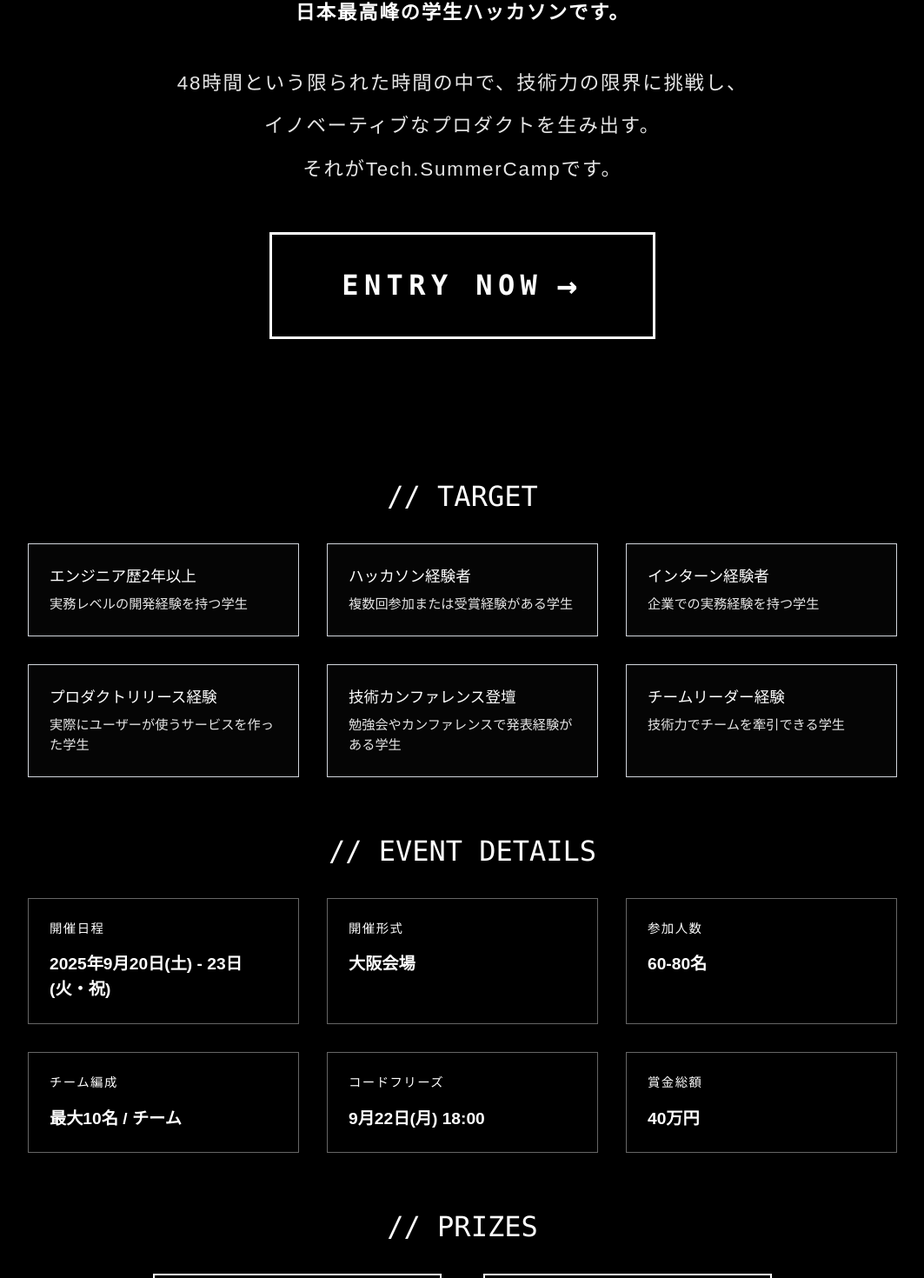
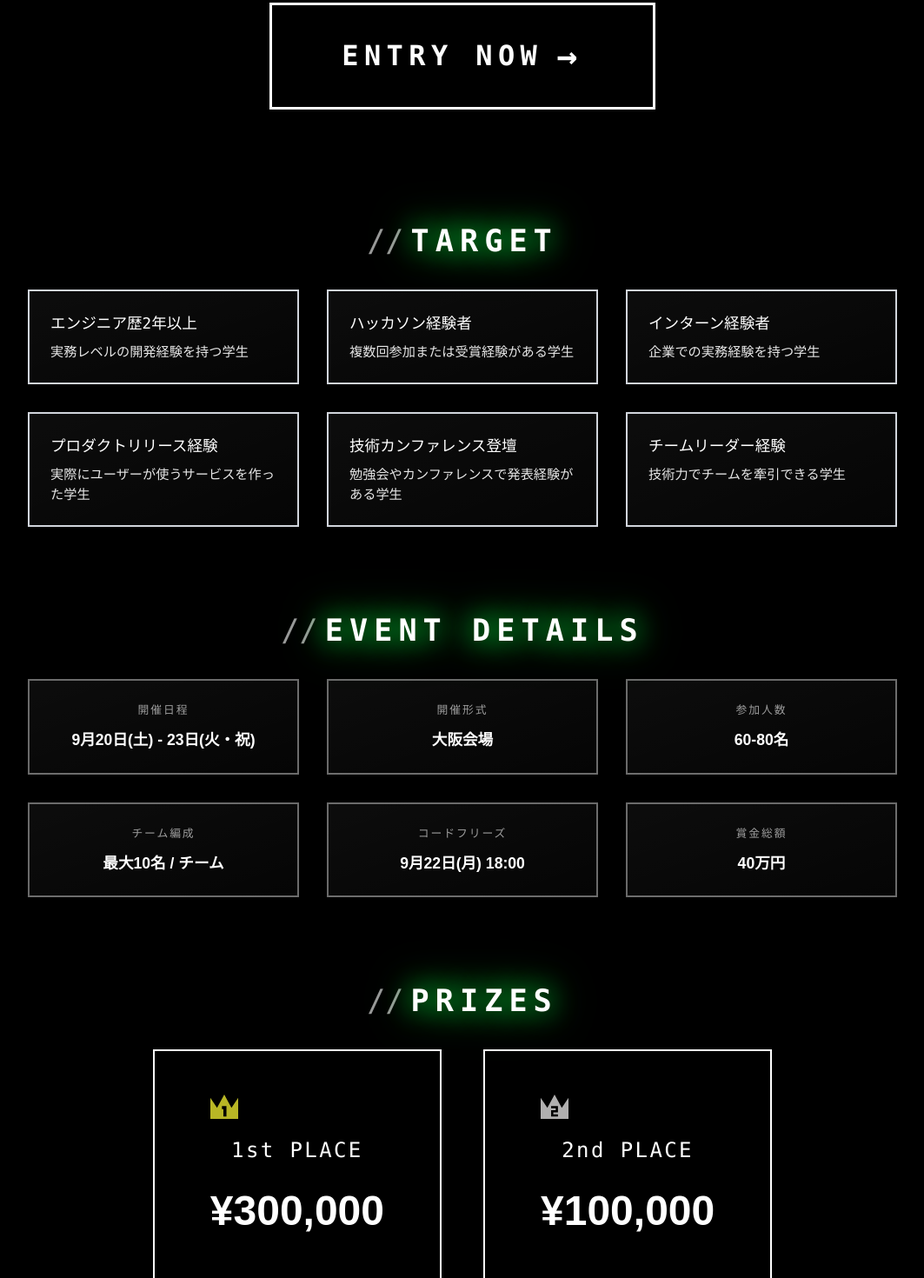
Before and after one commit to Tech-SummerCamp/TSC, a React (Vite) app: page /2025 in a window 1280 px wide. Shown: the part 1263-2733 px from the top of the page at 87% size, without its empty margins (108-1171 px from the left). Built offline with nearby package versions, Linux system fonts and the light colour scheme.

Commit message:
update home

```diff
--- a/src/components/home/GridItem.tsx
+++ b/src/components/home/GridItem.tsx
@@ -5,14 +5,14 @@
 }
 
 const GridItem = ({ title, description, type = 'target' }: GridItemProps) => {
-  const targetStyles = "p-6 border border-gray-300 bg-white/[0.02] transition-all duration-300 hover:border-terminal-green hover:translate-x-2.5";
-  const detailStyles = "text-center py-8 px-4 border border-white/40 relative overflow-hidden transition-all duration-300 before:content-[''] before:absolute before:bottom-0 before:left-0 before:w-full before:h-[3px] before:bg-terminal-green before:scale-x-0 before:transition-transform before:duration-300 hover:before:scale-x-100";
+  const targetStyles = "p-6 border-2 border-gray-300 bg-gradient-to-br from-white/5 to-white/2 transition-all duration-300 hover:border-terminal-green hover:-translate-y-1 hover:shadow-[0_10px_40px_rgba(0,255,65,0.3)] hover:bg-terminal-green/10";
+  const detailStyles = "flex flex-col items-center justify-center text-center py-8 px-4 border-2 border-white/40 bg-gradient-to-br from-white/5 to-white/2 transition-all duration-300 hover:border-terminal-green hover:shadow-[0_10px_40px_rgba(0,255,65,0.3)] hover:bg-terminal-green/10 hover:-translate-y-1";
 
   const targetTitleStyles = "font-mono text-[1.1rem] mb-2 text-terminal-green";
   const targetTextStyles = "text-[0.95rem] mb-0 opacity-90";
 
-  const detailTitleStyles = "font-mono text-[0.9rem] uppercase tracking-[0.1em] mb-4 text-terminal-green";
-  const detailTextStyles = "text-[1.2rem] font-bold mb-0";
+  const detailTitleStyles = "font-mono text-[0.8rem] uppercase tracking-[0.15em] mb-3 text-white/60 font-medium";
+  const detailTextStyles = "text-[1.1rem] font-bold mb-0 text-terminal-green";
 
   const isTarget = type === 'target';
 
--- a/src/pages/2025/Home.tsx
+++ b/src/pages/2025/Home.tsx
@@ -2,7 +2,6 @@
 import { Link } from 'react-router-dom';
 import Logo from '../../components/common/Logo';
 import NewsCard from '../../components/common/NewsCard';
-import SectionTitle from '../../components/common/SectionTitle';
 import GridItem from '../../components/home/GridItem';
 import PrizeItem from '../../components/home/PrizeItem';
 import WinnerItem from '../../components/home/WinnerItem';
@@ -33,13 +32,13 @@
 
   return (
     <div className="w-full overflow-x-hidden">
-      <section className="min-h-[75vh] md:min-h-[80vh] flex items-center relative overflow-hidden py-6 md:py-8 w-full max-w-[100vw]">
+      <section className="min-h-[75vh] md:min-h-[80vh] flex items-center relative overflow-hidden w-full max-w-[100vw]">
         <div className="max-w-7xl mx-auto px-4 md:px-8 w-full box-border">
           <div className="relative z-[2]">
-            <div className="flex justify-center items-center mb-8 md:mb-12 lg:mb-16 mt-4 md:mt-8 text-center py-4 md:py-6 lg:py-8">
+            <div className="flex justify-center items-center text-center">
               <img src="/techsummercamp_logo.png" alt="Tech.SummerCamp Logo" className="max-w-[320px] md:max-w-[400px] lg:max-w-[600px] h-auto block" />
             </div>
-            <div className="mb-6 md:mb-8 lg:mb-12 text-center w-full overflow-visible flex justify-center px-2 md:px-4">
+            <div className="mb-6 text-center w-full overflow-visible flex justify-center px-2 md:px-4">
               <h1 className="text-[clamp(0.9rem,4.5vw,3.8rem)] md:text-[clamp(1.1rem,4.5vw,1.8rem)] lg:text-[clamp(1.2rem,5vw,3.8rem)] font-[800] text-white font-mono tracking-[0.02em] relative whitespace-normal text-center min-h-0 md:min-h-[2.8em] inline-block w-full">
                 <span className="inline max-w-full box-border text-center">
                   {typedText || '\u00A0'}
@@ -50,7 +49,7 @@
 
 
             <div className="max-w-[1000px] mx-auto mb-12">
-              <section className="mb-16 text-center py-12 max-w-[800px] mx-auto">
+              <section className="mb-24 md:mb-32 text-center max-w-[800px] mx-auto">
                 <p className="text-base md:text-lg lg:text-[1.4rem] leading-[1.8] md:leading-[2] lg:leading-[2.2] mb-6 md:mb-8 font-semibold tracking-[0.08em] text-center text-white">
                   Tech.SummerCampは、全国から選ばれた中・上級者の学生エンジニアが集まる、<br />
                   日本最高峰の学生ハッカソンです。
@@ -71,8 +70,14 @@
                 </div>
               </section>
 
-              <section className="mb-16">
-                <h2 className="font-mono text-xl md:text-2xl lg:text-[2rem] mb-4 md:mb-6 lg:mb-8 text-terminal-green text-center">// TARGET</h2>
+              <section className="mb-20 md:mb-24">
+                <h2 className="font-mono text-xl md:text-2xl lg:text-[2.2rem] mb-4 md:mb-6 lg:mb-8 text-terminal-green text-center relative inline-block w-full">
+                  <span className="relative z-10 px-8 bg-black inline-block">
+                    <span className="opacity-60 mr-2">//</span>
+                    <span className="font-bold tracking-[0.2em] drop-shadow-[0_0_20px_rgba(0,255,65,0.5)] text-shadow-[0_0_30px_rgba(0,255,65,0.8)]" style={{ textShadow: '0 0 30px rgba(0,255,65,0.8)' }}>TARGET</span>
+                  </span>
+                  <span className="absolute top-1/2 left-0 right-0 h-[1px] bg-gradient-to-r from-transparent via-terminal-green/30 to-transparent -translate-y-1/2"></span>
+                </h2>
                 <div className="grid grid-cols-1 md:grid-cols-[repeat(auto-fit,minmax(280px,1fr))] lg:grid-cols-[repeat(auto-fit,minmax(300px,1fr))] gap-3 md:gap-6 lg:gap-8">
                   <GridItem
                     title="エンジニア歴2年以上"
@@ -107,12 +112,18 @@
                 </div>
               </section>
 
-              <section className="mb-16">
-                <h2 className="font-mono text-xl md:text-2xl lg:text-[2rem] mb-4 md:mb-6 lg:mb-8 text-terminal-green text-center">// EVENT DETAILS</h2>
+              <section className="mb-20 md:mb-24">
+                <h2 className="font-mono text-xl md:text-2xl lg:text-[2.2rem] mb-4 md:mb-6 lg:mb-8 text-terminal-green text-center relative inline-block w-full">
+                  <span className="relative z-10 px-8 bg-black inline-block">
+                    <span className="opacity-60 mr-2">//</span>
+                    <span className="font-bold tracking-[0.2em] drop-shadow-[0_0_20px_rgba(0,255,65,0.5)] text-shadow-[0_0_30px_rgba(0,255,65,0.8)]" style={{ textShadow: '0 0 30px rgba(0,255,65,0.8)' }}>EVENT DETAILS</span>
+                  </span>
+                  <span className="absolute top-1/2 left-0 right-0 h-[1px] bg-gradient-to-r from-transparent via-terminal-green/30 to-transparent -translate-y-1/2"></span>
+                </h2>
                 <div className="grid grid-cols-1 md:grid-cols-[repeat(auto-fit,minmax(200px,1fr))] lg:grid-cols-[repeat(auto-fit,minmax(250px,1fr))] gap-3 md:gap-6 lg:gap-8">
                   <GridItem
                     title="開催日程"
-                    description="2025年9月20日(土) - 23日(火・祝)"
+                    description="9月20日(土) - 23日(火・祝)"
                     type="detail"
                   />
                   <GridItem
@@ -143,8 +154,14 @@
                 </div>
               </section>
 
-              <section className="mb-16">
-                <h2 className="font-mono text-xl md:text-2xl lg:text-[2rem] mb-4 md:mb-6 lg:mb-8 text-terminal-green text-center">// PRIZES</h2>
+              <section className="mb-20 md:mb-24">
+                <h2 className="font-mono text-xl md:text-2xl lg:text-[2.2rem] mb-4 md:mb-6 lg:mb-8 text-terminal-green text-center relative inline-block w-full">
+                  <span className="relative z-10 px-8 bg-black inline-block">
+                    <span className="opacity-60 mr-2">//</span>
+                    <span className="font-bold tracking-[0.2em] drop-shadow-[0_0_20px_rgba(0,255,65,0.5)] text-shadow-[0_0_30px_rgba(0,255,65,0.8)]" style={{ textShadow: '0 0 30px rgba(0,255,65,0.8)' }}>PRIZES</span>
+                  </span>
+                  <span className="absolute top-1/2 left-0 right-0 h-[1px] bg-gradient-to-r from-transparent via-terminal-green/30 to-transparent -translate-y-1/2"></span>
+                </h2>
                 <div className="flex flex-col md:flex-row gap-4 md:gap-8 lg:gap-12 justify-center items-center md:items-start flex-wrap px-2 md:px-0">
                   <PrizeItem
                     rank="1st"
@@ -161,8 +178,14 @@
                 </div>
               </section>
 
-              <section className="mb-16">
-                <h2 className="font-mono text-xl md:text-2xl lg:text-[2rem] mb-4 md:mb-6 lg:mb-8 text-terminal-green text-center">// PAST WINNERS</h2>
+              <section className="mb-20 md:mb-24">
+                <h2 className="font-mono text-xl md:text-2xl lg:text-[2.2rem] mb-4 md:mb-6 lg:mb-8 text-terminal-green text-center relative inline-block w-full">
+                  <span className="relative z-10 px-8 bg-black inline-block">
+                    <span className="opacity-60 mr-2">//</span>
+                    <span className="font-bold tracking-[0.2em] drop-shadow-[0_0_20px_rgba(0,255,65,0.5)] text-shadow-[0_0_30px_rgba(0,255,65,0.8)]" style={{ textShadow: '0 0 30px rgba(0,255,65,0.8)' }}>PAST WINNERS</span>
+                  </span>
+                  <span className="absolute top-1/2 left-0 right-0 h-[1px] bg-gradient-to-r from-transparent via-terminal-green/30 to-transparent -translate-y-1/2"></span>
+                </h2>
                 <div className="flex flex-col gap-4 md:gap-6 lg:gap-8 px-2 md:px-0">
                   <WinnerItem
                     year="2024"
@@ -190,7 +213,13 @@
 
       <section className="bg-[#1a1a1a] pb-0">
         <div className="max-w-7xl mx-auto px-4 md:px-8 w-full box-border py-10 md:py-12 lg:py-16">
-          <SectionTitle>// LATEST NEWS</SectionTitle>
+          <h2 className="font-mono text-xl md:text-2xl lg:text-[2.2rem] mb-4 md:mb-6 lg:mb-8 text-terminal-green text-center relative inline-block w-full">
+            <span className="relative z-10 px-8 bg-[#1a1a1a] inline-block">
+              <span className="opacity-60 mr-2">//</span>
+              <span className="font-bold tracking-[0.2em] drop-shadow-[0_0_20px_rgba(0,255,65,0.5)] text-shadow-[0_0_30px_rgba(0,255,65,0.8)]" style={{ textShadow: '0 0 30px rgba(0,255,65,0.8)' }}>LATEST NEWS</span>
+            </span>
+            <span className="absolute top-1/2 left-0 right-0 h-[1px] bg-gradient-to-r from-transparent via-terminal-green/30 to-transparent -translate-y-1/2"></span>
+          </h2>
 
           <div className="grid grid-cols-1 lg:grid-cols-[repeat(auto-fit,minmax(400px,1fr))] gap-4 md:gap-6 lg:gap-8 mb-6 md:mb-8 lg:mb-12 px-2 md:px-0">
             <NewsCard
```
